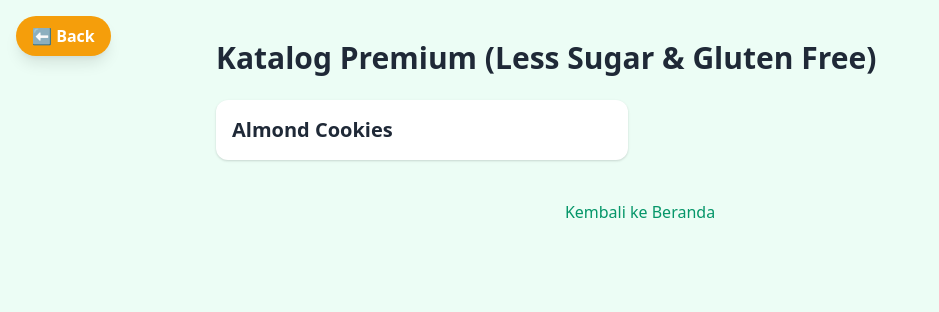
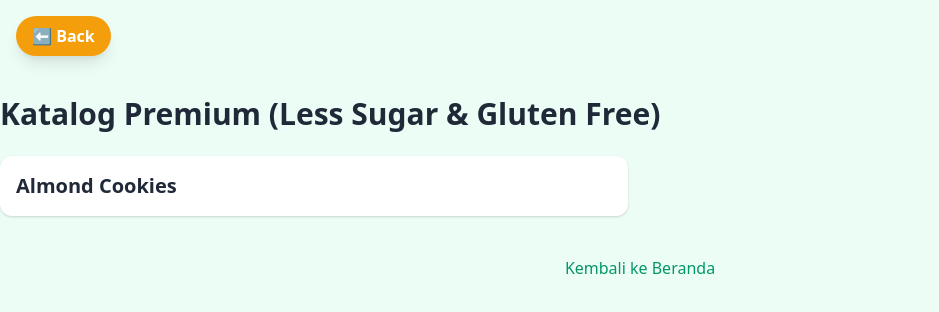
Before and after one commit to worrylesshomebaker/katalog-produk, a plain HTML site: page premium.html in a window 1280 px wide. Shown: the whole page, without its empty margins (0-939 px from the left). Drawn offline with nearby package versions, Linux system fonts and the light colour scheme.

Commit message:
fix_tabrakan

```diff
--- a/premium.html
+++ b/premium.html
@@ -11,7 +11,8 @@
   <a href="index.html" class="fixed top-4 left-4 bg-yellow-500 hover:bg-yellow-600 text-white font-semibold py-2 px-4 rounded-full shadow-lg z-50 transition duration-300">
     ⬅ Back
     </a>
-  <div class="max-w-4xl mx-auto py-10 px-6">
+  <!-- <div class="max-w-4xl mx-auto pt-24 px-6"> -->
+    <div class="max-w-4xl mx-auto pt-24 px-6"></div>
     <h1 class="text-3xl font-bold mb-6">Katalog Premium (Less Sugar & Gluten Free)</h1>
     <div class="grid grid-cols-1 md:grid-cols-2 gap-6">
       <!-- Produk 1 -->
```
Also changed, not shown: regular.html (+2 -1 lines).
